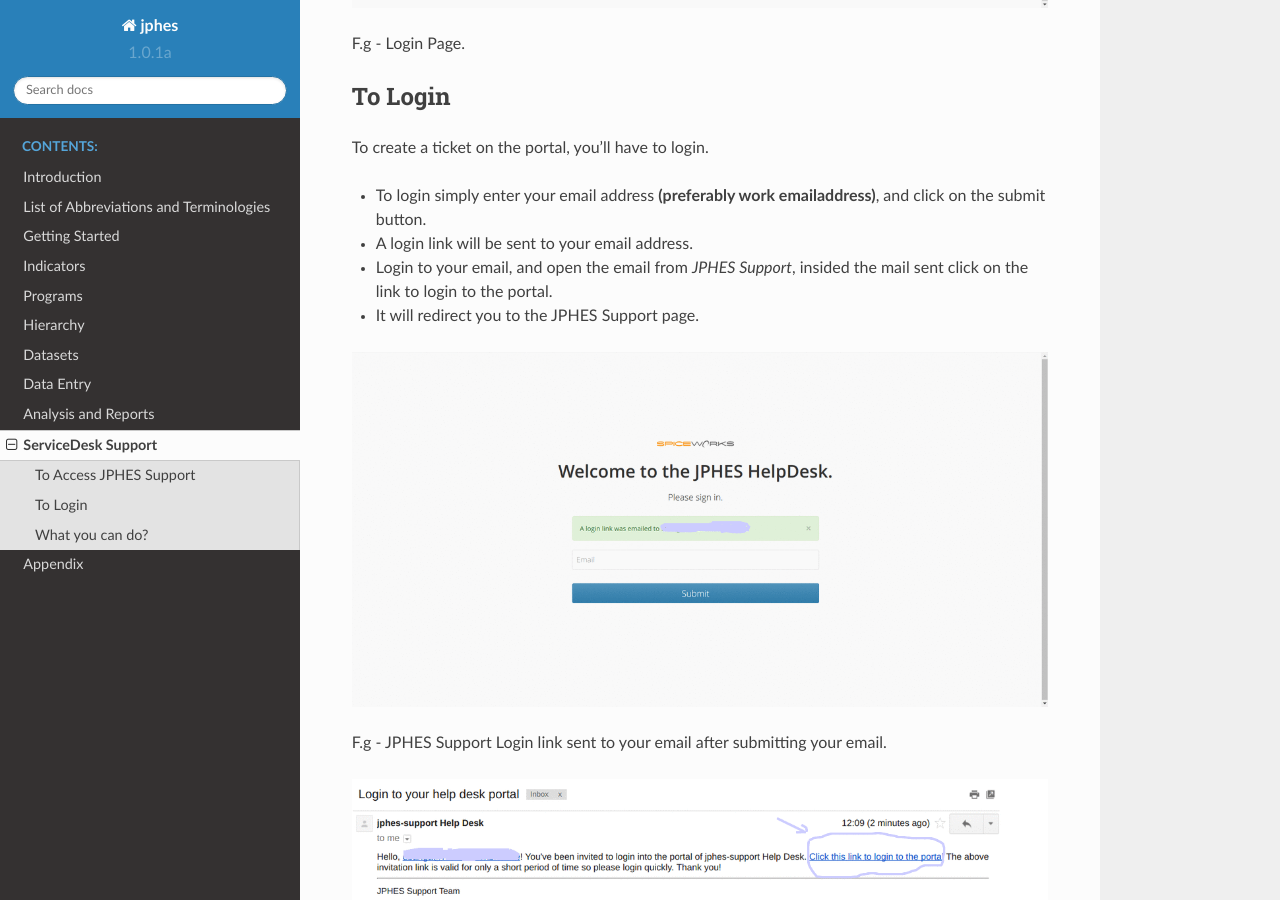
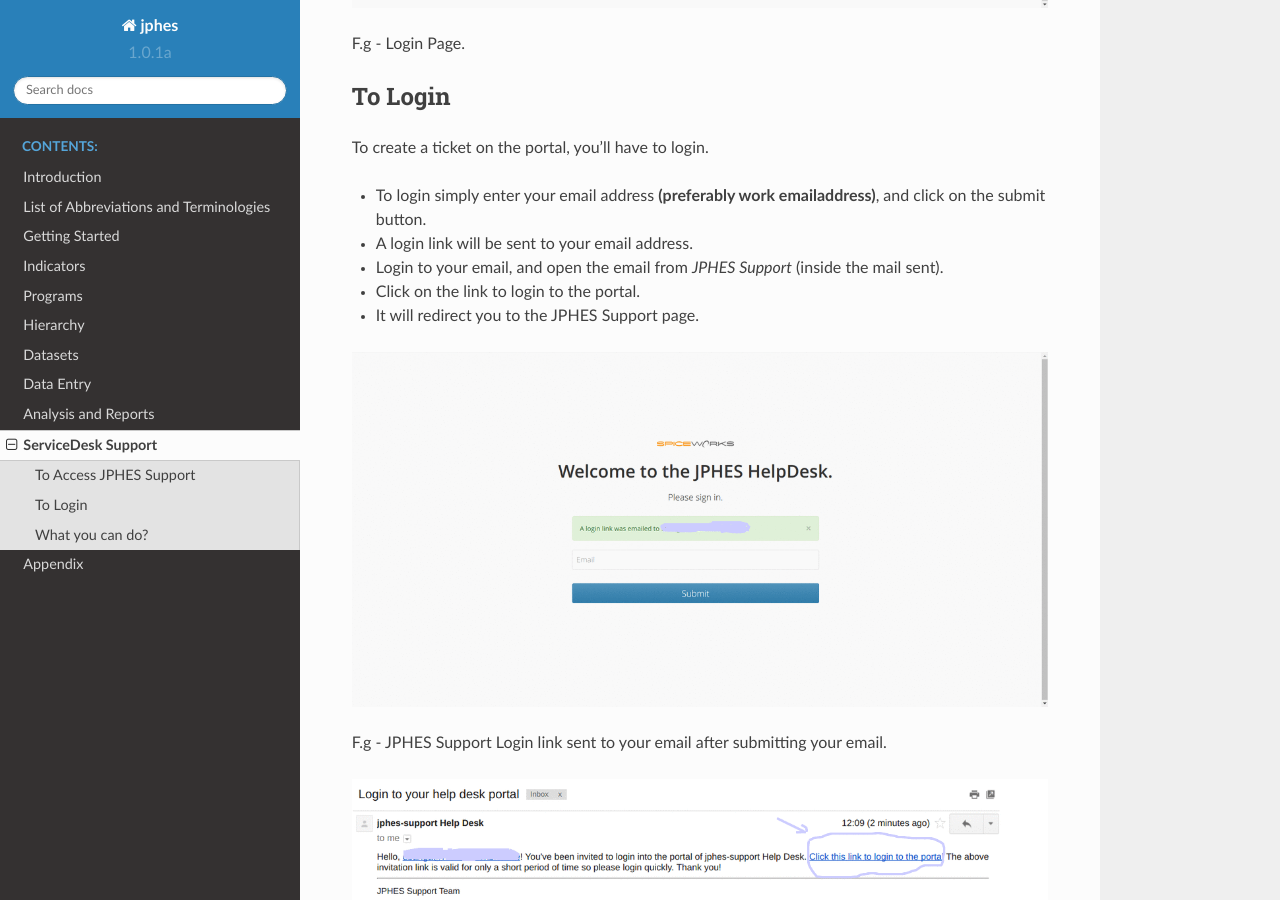
Before and after one commit to uonafya/jphes-docs, a Sphinx documentation site: the page built from source/support.rst, in a window 1280 px wide and 900 px high, scrolled down 1203 px. Built offline with Sphinx 7.4.7 and the Read the Docs theme 2.0.0, drawn with Linux system fonts in a browser that asks for light colours.

Commit message:
Update support.rst

```diff
--- a/source/support.rst
+++ b/source/support.rst
@@ -25,7 +25,8 @@
 
 * To login simply enter your email address **(preferably work emailaddress)**, and click on the submit button.
 * A login link will be sent to your email address.
-* Login to your email, and open the email from *JPHES Support*, insided the mail sent click on the link to login to the portal.
+* Login to your email, and open the email from *JPHES Support* (inside the mail sent).
+* Click on the link to login to the portal.
 * It will redirect you to the JPHES Support page.
 
 .. figure::  _static/images/jphes-spiceworks-login-link.png
```
